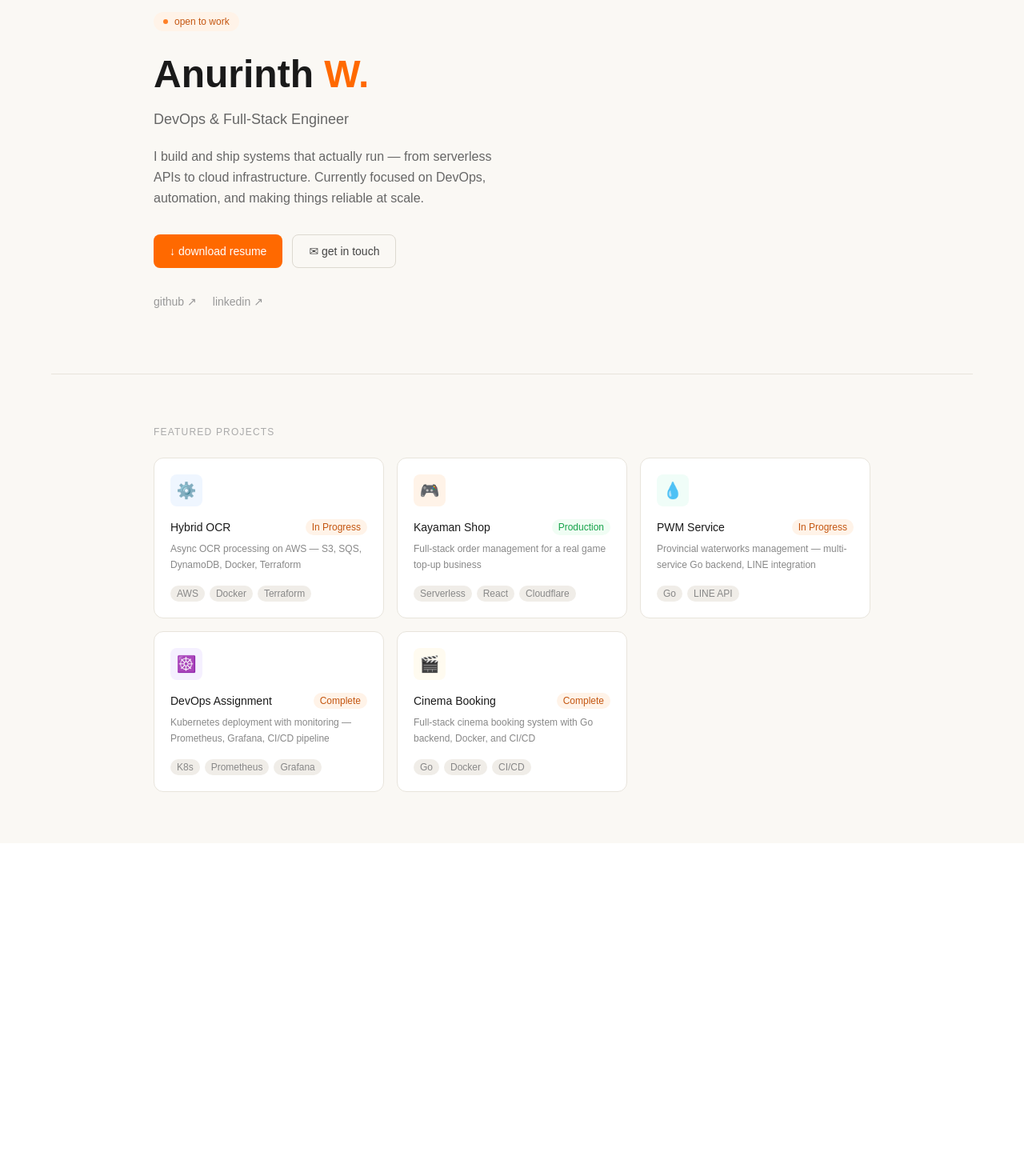
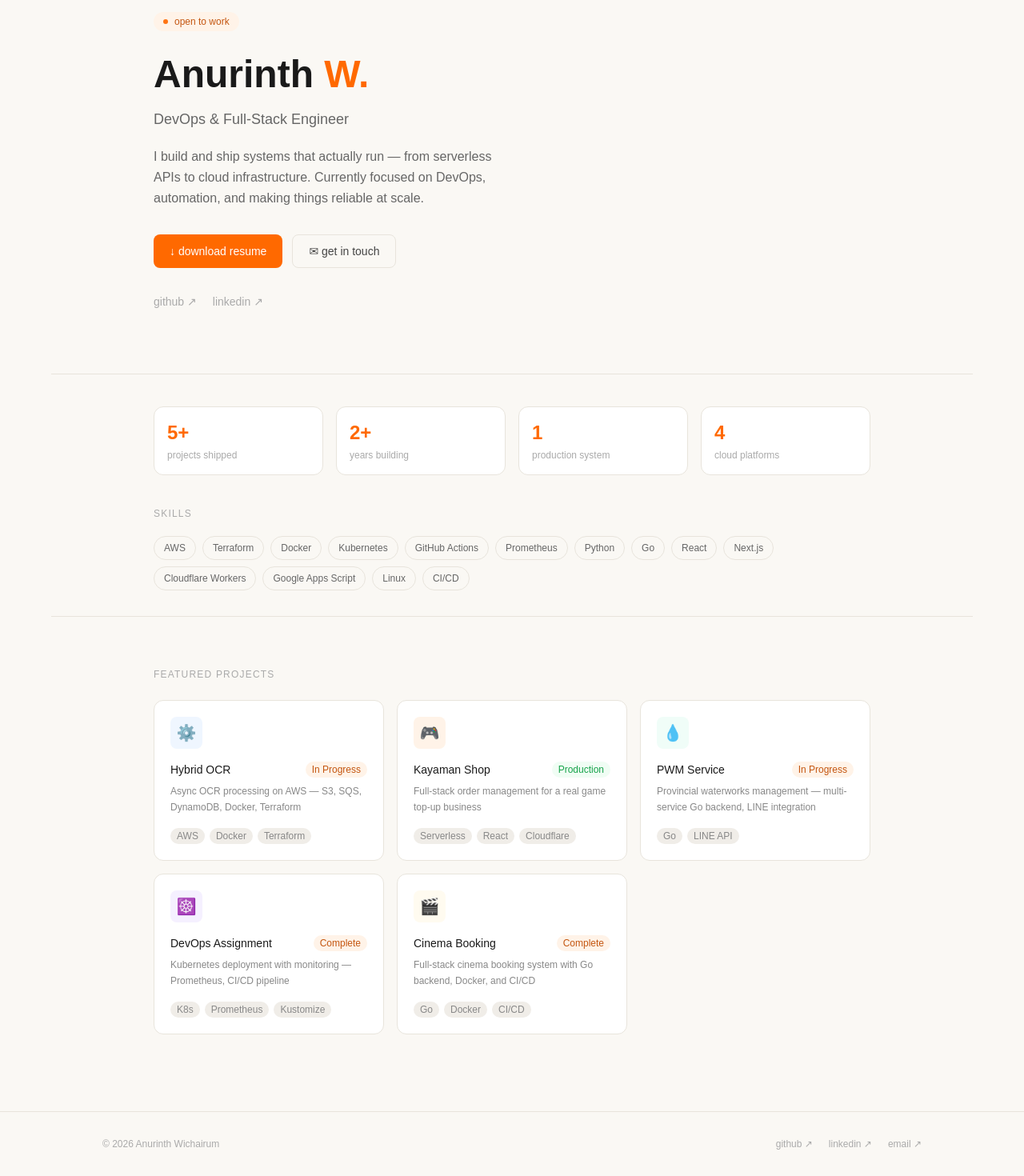
Before and after one commit to anurinth-w/portfolio, a Next.js app: page / in a window 1280 px wide. Shown: the part 130-1600 px from the top of the page at 80% size. Before the commit the page ends 1184 px from the top, so only its background shows below. Built offline with nearby package versions, Linux system fonts and the light colour scheme.

Commit message:
feat: add stats, skills section, footer, sticky navbar

```diff
--- a/app/page.tsx
+++ b/app/page.tsx
@@ -16,17 +16,80 @@ export default function Home() {
 
   if (!mounted) return null;
 
+  const projects = [
+    {
+      name: "Hybrid OCR",
+      desc: "Async OCR processing on AWS — S3, SQS, DynamoDB, Docker, Terraform",
+      tags: ["AWS", "Docker", "Terraform"],
+      href: "https://github.com/anurinth-w/hybrid-ocr",
+      status: "In Progress",
+      icon: "⚙️",
+      iconBg: dark ? "#0a1220" : "#eff6ff",
+    },
+    {
+      name: "Kayaman Shop",
+      desc: "Full-stack order management for a real game top-up business",
+      tags: ["Serverless", "React", "Cloudflare"],
+      href: "https://github.com/anurinth-w/kayaman-shop",
+      status: "Production",
+      icon: "🎮",
+      iconBg: dark ? "#2a1a0a" : "#fff3e8",
+    },
+    {
+      name: "PWM Service",
+      desc: "Provincial waterworks management — multi-service Go backend, LINE integration",
+      tags: ["Go", "LINE API"],
+      href: "https://github.com/anurinth-w/pwm-service",
+      status: "In Progress",
+      icon: "💧",
+      iconBg: dark ? "#0a1a18" : "#f0fdf8",
+    },
+    {
+      name: "DevOps Assignment",
+      desc: "Kubernetes deployment with monitoring — Prometheus, CI/CD pipeline",
+      tags: ["K8s", "Prometheus", "Kustomize"],
+      href: "https://github.com/anurinth-w/devops-assignment",
+      status: "Complete",
+      icon: "☸️",
+      iconBg: dark ? "#1a0a2a" : "#f5f0ff",
+    },
+    {
+      name: "Cinema Booking",
+      desc: "Full-stack cinema booking system with Go backend, Docker, and CI/CD",
+      tags: ["Go", "Docker", "CI/CD"],
+      href: "https://github.com/anurinth-w/cinema-booking",
+      status: "Complete",
+      icon: "🎬",
+      iconBg: dark ? "#1a1a0a" : "#fffbf0",
+    },
+  ];
+
+  const socialLinks = [
+    { label: "github", href: "https://github.com/anurinth-w" },
+    { label: "linkedin", href: "https://www.linkedin.com/in/anurinth-wichairum-494ab03b0/" },
+  ];
+
+  const footerLinks = [
+    { label: "github", href: "https://github.com/anurinth-w" },
+    { label: "linkedin", href: "https://linkedin.com/in/anurinth-wichairum-494ab03b0" },
+    { label: "email", href: "mailto:anurinth.w@gmail.com" },
+  ];
+
+  const borderColor = dark ? "#2a2a2a" : "#e8e4dc";
+  const mutedColor = dark ? "#888" : "#666";
+  const subtleColor = dark ? "#555" : "#aaa";
+
   return (
     <div className={dark ? "dark" : ""}>
-      <div className="min-h-screen transition-colors duration-300" style={{
-        backgroundColor: dark ? "#0e0e0e" : "#faf8f4",
-        color: dark ? "#f0ede8" : "#1a1a1a"
-      }}>
-
+      <div
+        className="min-h-screen transition-colors duration-300"
+        style={{ backgroundColor: dark ? "#0e0e0e" : "#faf8f4", color: dark ? "#f0ede8" : "#1a1a1a" }}
+      >
         {/* Navbar */}
-        <nav className="flex items-center justify-between px-8 py-4" style={{
-          borderBottom: dark ? "0.5px solid #2a2a2a" : "0.5px solid #e8e4dc"
-        }}>
+        <nav
+          className="sticky top-0 z-50 flex items-center justify-between px-8 py-4 backdrop-blur-sm"
+          style={{ borderBottom: `0.5px solid ${borderColor}` }}
+        >
           <span className="text-sm font-medium text-orange-500">anurinth.dev</span>
           <div className="flex items-center gap-6">
             <div className="hidden sm:flex gap-6">
@@ -35,7 +98,7 @@ export default function Home() {
                   key={item}
                   href={`#${item}`}
                   className="text-sm hover:text-orange-500 transition-colors"
-                  style={{ color: dark ? "#888" : "#666" }}
+                  style={{ color: mutedColor }}
                 >
                   {item}
                 </a>
@@ -44,11 +107,7 @@ export default function Home() {
             <button
               onClick={() => setDark(!dark)}
               className="flex items-center gap-2 text-xs px-3 py-1.5 rounded-full transition-colors hover:border-orange-400"
-              style={{
-                border: dark ? "0.5px solid #333" : "0.5px solid #ddd9d0",
-                color: dark ? "#888" : "#666",
-                backgroundColor: "transparent"
-              }}
+              style={{ border: `0.5px solid ${borderColor}`, color: mutedColor, backgroundColor: "transparent" }}
             >
               {dark ? "☀ light" : "☽ dark"}
             </button>
@@ -56,154 +115,149 @@ export default function Home() {
         </nav>
 
         {/* Hero */}
-        <section className="flex flex-col-reverse sm:flex-row items-center justify-between gap-12 px-8 sm:px-16 py-20 max-w-5xl mx-auto">
-          <div className="flex-1 min-w-0">
-            <div className="inline-flex items-center gap-2 text-xs px-3 py-1 rounded-full mb-6" style={{
-              backgroundColor: dark ? "#2a1a0a" : "#fff3e8",
-              color: dark ? "#f09050" : "#c45610"
-            }}>
-              <span className="w-1.5 h-1.5 rounded-full bg-orange-500 animate-pulse" />
-              open to work
-            </div>
+        <section className="px-8 sm:px-16 py-20 max-w-5xl mx-auto">
+          <div className="inline-flex items-center gap-2 text-xs px-3 py-1 rounded-full mb-6" style={{
+            backgroundColor: dark ? "#2a1a0a" : "#fff3e8",
+            color: dark ? "#f09050" : "#c45610"
+          }}>
+            <span className="w-1.5 h-1.5 rounded-full bg-orange-500 animate-pulse" />
+            open to work
+          </div>
 
-            <h1 className="text-4xl sm:text-5xl font-semibold leading-tight mb-3">
-              Anurinth <span className="text-orange-500">W.</span>
-            </h1>
+          <h1 className="text-4xl sm:text-5xl font-semibold leading-tight mb-3">
+            Anurinth <span className="text-orange-500">W.</span>
+          </h1>
 
-            <p className="text-lg mb-5" style={{ color: dark ? "#888" : "#666" }}>
-              DevOps & Full-Stack Engineer
-            </p>
+          <p className="text-lg mb-5" style={{ color: mutedColor }}>
+            DevOps & Full-Stack Engineer
+          </p>
 
-            <p className="text-base leading-relaxed max-w-md mb-8" style={{ color: dark ? "#888" : "#666" }}>
-              I build and ship systems that actually run — from serverless APIs
-              to cloud infrastructure. Currently focused on DevOps, automation,
-              and making things reliable at scale.
-            </p>
+          <p className="text-base leading-relaxed max-w-md mb-8" style={{ color: mutedColor }}>
+            I build and ship systems that actually run — from serverless APIs
+            to cloud infrastructure. Currently focused on DevOps, automation,
+            and making things reliable at scale.
+          </p>
 
-            <div className="flex flex-wrap gap-3 mb-8">
+          <div className="flex flex-wrap gap-3 mb-8">
+            <a
+              href="/resume.pdf"
+              download="Anurinth_Wichairum_Resume_2026.pdf"
+              className="inline-flex items-center gap-2 px-5 py-2.5 rounded-lg bg-orange-500 hover:bg-orange-600 text-white text-sm font-medium transition-colors"
+            >
+              ↓ download resume
+            </a>
+            <a
+              href="mailto:anurinth.w@gmail.com"
+              className="inline-flex items-center gap-2 px-5 py-2.5 rounded-lg text-sm transition-colors hover:border-orange-400"
+              style={{ border: `0.5px solid ${borderColor}`, color: dark ? "#ccc" : "#444" }}
+            >
+              ✉ get in touch
+            </a>
+          </div>
+
+          <div className="flex gap-5">
+            {socialLinks.map((s) => (
               <a
-                href="/resume.pdf"
-                download
-                className="inline-flex items-center gap-2 px-5 py-2.5 rounded-lg bg-orange-500 hover:bg-orange-600 text-white text-sm font-medium transition-colors"
+                key={s.label}
+                href={s.href}
+                target="_blank"
+                rel="noopener noreferrer"
+                className="text-sm hover:text-orange-500 transition-colors"
+                style={{ color: subtleColor }}
               >
-                ↓ download resume
+                {s.label} ↗
               </a>
-              <a
-                href="mailto:anurinth.w@gmail.com"
-                className="inline-flex items-center gap-2 px-5 py-2.5 rounded-lg text-sm transition-colors hover:border-orange-400"
-                style={{
-                  border: dark ? "0.5px solid #333" : "0.5px solid #ddd9d0",
-                  color: dark ? "#ccc" : "#444"
-                }}
-              >
-                ✉ get in touch
-              </a>
-            </div>
-
-            <div className="flex gap-5">
-              {[
-                { label: "github", href: "https://github.com/anurinth-w" },
-                { label: "linkedin", href: "https://linkedin.com/in/anurinth-w" },
-              ].map((s) => (
-                <a
-                  key={s.label}
-                  href={s.href}
-                  target="_blank"
-                  rel="noopener noreferrer"
-                  className="text-sm hover:text-orange-500 transition-colors"
-                  style={{ color: dark ? "#666" : "#999" }}
-                >
-                  {s.label} ↗
-                </a>
-              ))}
-            </div>
+            ))}
           </div>
         </section>
 
         {/* Divider */}
-        <div className="mx-8 sm:mx-16" style={{
-          borderTop: dark ? "0.5px solid #2a2a2a" : "0.5px solid #e8e4dc"
-        }} />
+        <div className="mx-8 sm:mx-16" style={{ borderTop: `0.5px solid ${borderColor}` }} />
+
+{/* Stats */}
+        <section className="px-8 sm:px-16 py-10 max-w-5xl mx-auto">
+          <div className="grid grid-cols-2 sm:grid-cols-4 gap-4">
+            {[
+              { number: "5+", label: "projects shipped" },
+              { number: "2+", label: "years building" },
+              { number: "1", label: "production system" },
+              { number: "4", label: "cloud platforms" },
+            ].map((s) => (
+              <div
+                key={s.label}
+                className="flex flex-col p-4 rounded-xl"
+                style={{ backgroundColor: dark ? "#141414" : "#ffffff", border: `0.5px solid ${borderColor}` }}
+              >
+                <span className="text-2xl font-semibold text-orange-500 mb-1">{s.number}</span>
+                <span className="text-xs" style={{ color: subtleColor }}>{s.label}</span>
+              </div>
+            ))}
+          </div>
+        </section>
+
+        {/* Skills */}
+        <section className="px-8 sm:px-16 pb-8 max-w-5xl mx-auto">
+          <p className="text-xs font-medium uppercase tracking-widest mb-5" style={{ color: subtleColor }}>
+            skills
+          </p>
+          <div className="flex flex-wrap gap-2">
+            {[
+              "AWS", "Terraform", "Docker", "Kubernetes", "GitHub Actions",
+              "Prometheus", "Python", "Go", "React", "Next.js",
+              "Cloudflare Workers", "Google Apps Script", "Linux", "CI/CD"
+            ].map((skill) => (
+              <span
+                key={skill}
+                className="text-xs px-3 py-1.5 rounded-full transition-colors hover:border-orange-400"
+                style={{ border: `0.5px solid ${borderColor}`, color: mutedColor, backgroundColor: "transparent" }}
+              >
+                {skill}
+              </span>
+            ))}
+          </div>
+        </section>
+
+        {/* Divider */}
+        <div className="mx-8 sm:mx-16" style={{ borderTop: `0.5px solid ${borderColor}` }} />
 
         {/* Featured Projects */}
         <section id="projects" className="px-8 sm:px-16 py-16 max-w-5xl mx-auto">
-          <p className="text-xs font-medium uppercase tracking-widest mb-6" style={{ color: dark ? "#555" : "#aaa" }}>
+          <p className="text-xs font-medium uppercase tracking-widest mb-6" style={{ color: subtleColor }}>
             featured projects
           </p>
           <div className="grid grid-cols-1 sm:grid-cols-3 gap-4">
-            {[
-              {
-                name: "Hybrid OCR",
-                desc: "Async OCR processing on AWS — S3, SQS, DynamoDB, Docker, Terraform",
-                tags: ["AWS", "Docker", "Terraform"],
-                href: "https://github.com/anurinth-w/hybrid-ocr",
-                status: "In Progress",
-                icon: "⚙️",
-                iconBg: dark ? "#0a1220" : "#eff6ff",
-              },
-              {
-                name: "Kayaman Shop",
-                desc: "Full-stack order management for a real game top-up business",
-                tags: ["Serverless", "React", "Cloudflare"],
-                href: "https://github.com/anurinth-w/kayaman-shop",
-                status: "Production",
-                icon: "🎮",
-                iconBg: dark ? "#2a1a0a" : "#fff3e8",
-              },
-              {
-                name: "PWM Service",
-                desc: "Provincial waterworks management — multi-service Go backend, LINE integration",
-                tags: ["Go", "LINE API"],
-                href: "https://github.com/anurinth-w/pwm-service",
-                status: "In Progress",
-                icon: "💧",
-                iconBg: dark ? "#0a1a18" : "#f0fdf8",
-              },
-              {
-                name: "DevOps Assignment",
-                desc: "Kubernetes deployment with monitoring — Prometheus, Grafana, CI/CD pipeline",
-                tags: ["K8s", "Prometheus", "Grafana"],
-                href: "https://github.com/anurinth-w/devops-assignment",
-                status: "Complete",
-                icon: "☸️",
-                iconBg: dark ? "#1a0a2a" : "#f5f0ff",
-              },
-              {
-                name: "Cinema Booking",
-                desc: "Full-stack cinema booking system with Go backend, Docker, and CI/CD",
-                tags: ["Go", "Docker", "CI/CD"],
-                href: "https://github.com/anurinth-w/cinema-booking",
-                status: "Complete",
-                icon: "🎬",
-                iconBg: dark ? "#1a1a0a" : "#fffbf0",
-              },
-            ].map((p) => (
+            {projects.map((p) => (
               <a
                 key={p.name}
                 href={p.href}
                 target="_blank"
                 rel="noopener noreferrer"
                 className="group flex flex-col p-5 rounded-xl transition-all hover:-translate-y-0.5"
-                style={{
-                  border: dark ? "0.5px solid #2a2a2a" : "0.5px solid #e8e4dc",
-                  backgroundColor: dark ? "#141414" : "#ffffff"
-                }}
-                onMouseEnter={e => (e.currentTarget.style.borderColor = "#f97316")}
-                onMouseLeave={e => (e.currentTarget.style.borderColor = dark ? "#2a2a2a" : "#e8e4dc")}
+                style={{ border: `0.5px solid ${borderColor}`, backgroundColor: dark ? "#141414" : "#ffffff" }}
+                onMouseEnter={(e) => (e.currentTarget.style.borderColor = "#f97316")}
+                onMouseLeave={(e) => (e.currentTarget.style.borderColor = borderColor)}
               >
-                <div className="w-10 h-10 rounded-lg flex items-center justify-center text-xl mb-4" style={{ backgroundColor: p.iconBg }}>
+                <div
+                  className="w-10 h-10 rounded-lg flex items-center justify-center text-xl mb-4"
+                  style={{ backgroundColor: p.iconBg }}
+                >
                   {p.icon}
                 </div>
                 <div className="flex items-start justify-between gap-2 mb-2">
                   <span className="text-sm font-medium">{p.name}</span>
-                  <span className="shrink-0 text-xs px-2 py-0.5 rounded-full" style={{
-                    backgroundColor: p.status === "Production"
-                      ? (dark ? "#0a2010" : "#f0fdf4")
-                      : (dark ? "#2a1a0a" : "#fff3e8"),
-                    color: p.status === "Production"
-                      ? (dark ? "#4ade80" : "#16a34a")
-                      : (dark ? "#f09050" : "#c45610")
-                  }}>
+                  <span
+                    className="shrink-0 text-xs px-2 py-0.5 rounded-full"
+                    style={{
+                      backgroundColor:
+                        p.status === "Production"
+                          ? dark ? "#0a2010" : "#f0fdf4"
+                          : dark ? "#2a1a0a" : "#fff3e8",
+                      color:
+                        p.status === "Production"
+                          ? dark ? "#4ade80" : "#16a34a"
+                          : dark ? "#f09050" : "#c45610",
+                    }}
+                  >
                     {p.status}
                   </span>
                 </div>
@@ -215,10 +269,7 @@ export default function Home() {
                     <span
                       key={t}
                       className="text-xs px-2 py-0.5 rounded-full"
-                      style={{
-                        backgroundColor: dark ? "#222" : "#f0ede8",
-                        color: dark ? "#666" : "#888"
-                      }}
+                      style={{ backgroundColor: dark ? "#222" : "#f0ede8", color: dark ? "#666" : "#888" }}
                     >
                       {t}
                     </span>
@@ -229,6 +280,30 @@ export default function Home() {
           </div>
         </section>
 
+        {/* Footer */}
+        <footer
+          className="px-8 sm:px-16 py-8 mt-8"
+          style={{ borderTop: `0.5px solid ${borderColor}` }}
+        >
+          <div className="max-w-5xl mx-auto flex flex-col sm:flex-row items-center justify-between gap-4">
+            <span className="text-xs" style={{ color: subtleColor }}>
+              © 2026 Anurinth Wichairum
+            </span>
+            <div className="flex gap-5">
+              {footerLinks.map((s) => (
+                <a
+                  key={s.label}
+                  href={s.href}
+                  className="text-xs hover:text-orange-500 transition-colors"
+                  style={{ color: subtleColor }}
+                >
+                  {s.label} ↗
+                </a>
+              ))}
+            </div>
+          </div>
+        </footer>
+
       </div>
     </div>
   );
```
Also changed, not shown: 1 other file (tests, documents, lock files or other folders).
